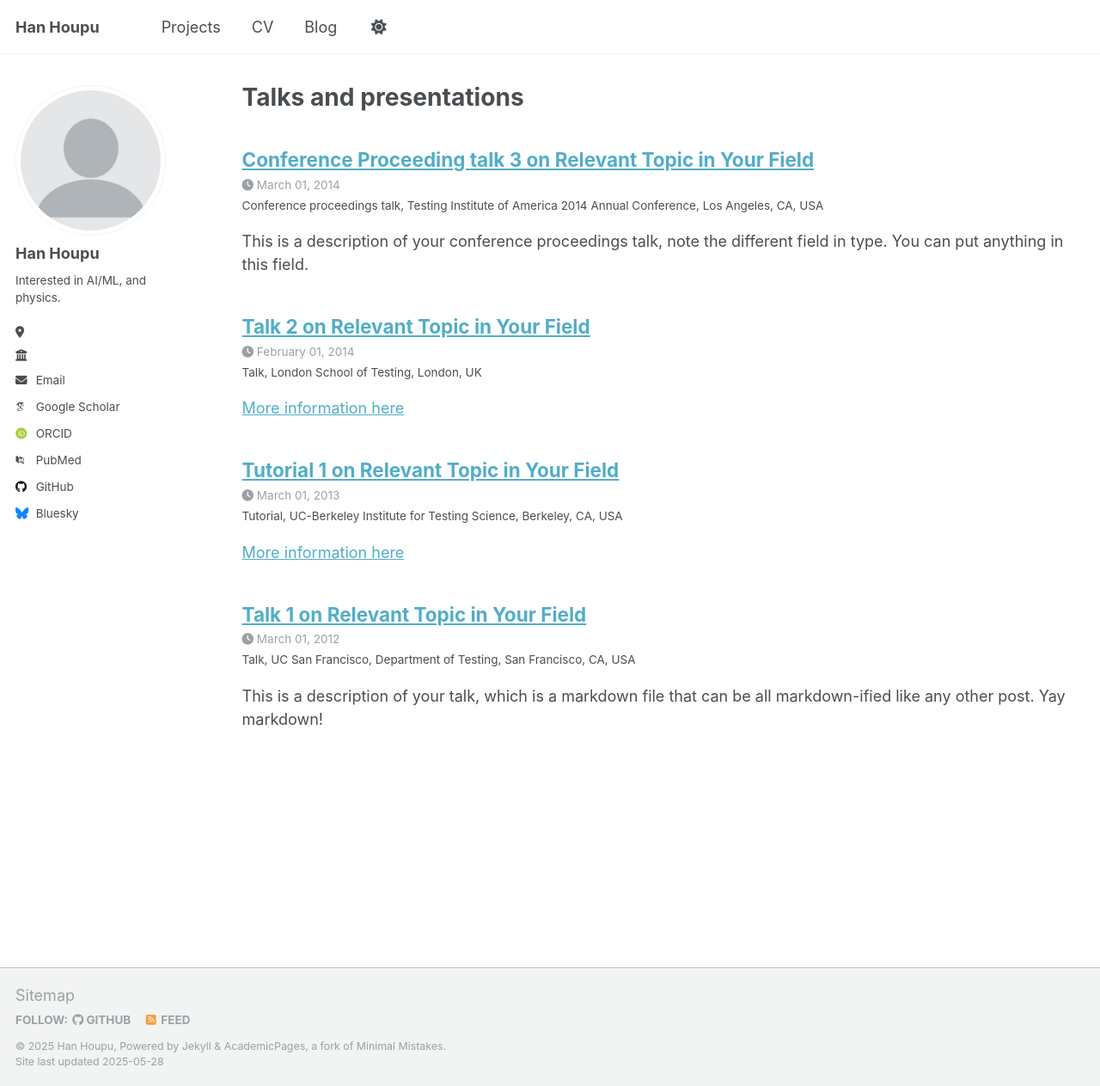
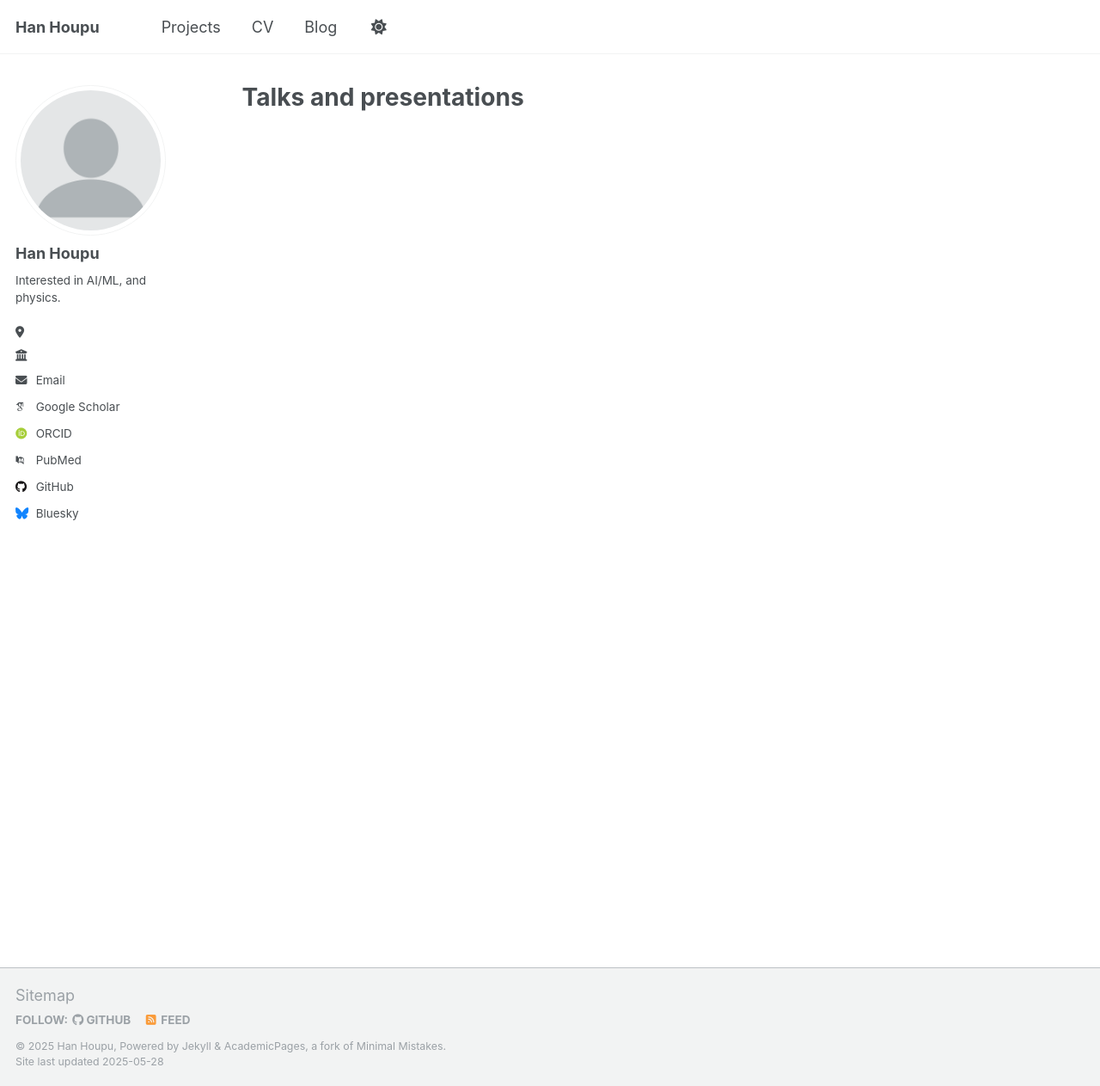
Before and after one commit to HanHoupu/hanhoupu.github.io, a Jekyll site: the page built from _pages/talks.html, in a window 1280 px wide and 1263 px high. Shown: the whole window at 86% size. Built offline with Jekyll 4.4.1, drawn with Linux system fonts in a browser that asks for light colours; some web fonts are replaced; part of the change alters nothing that is shown.

```diff
--- a/_config.yml
+++ b/_config.yml
@@ -168,21 +168,10 @@ kramdown:
 
 # These settings control the types of collections used by the template
 collections:
-  teaching:
-    output: false
-    permalink: /:collection/:path/
-  publications:
-    output: false
-    permalink: /:collection/:path/
-  portfolio:
-    output: false
-    permalink: /:collection/:path/
-  talks:
-    output: false
-    permalink: /:collection/:path/、
   portfolio:
     output: true
     permalink: /:collection/:path/
+
   blog:
     output: true
     permalink: /:collection/:path/
```
